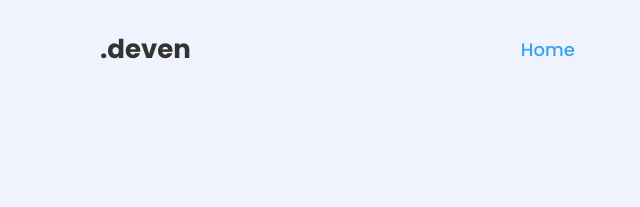
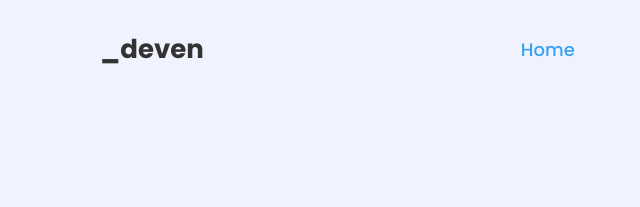
Before and after one commit to Deven2057/dark_mode_portfolio, a plain HTML site: page index.html in a window 1280 px wide. Shown: the top 207 px of the page, 0-640 px from the left. Drawn offline with nearby package versions, Linux system fonts and the light colour scheme.

Commit message:
Update index.html

```diff
--- a/index.html
+++ b/index.html
@@ -18,7 +18,7 @@
     <!-- Header section with logo, navigation, and dark/light mode toggle -->
     <header class="header">
       <div class="logo">
-        <a href="#" class="logo">.deven</a>
+        <a href="#" class="logo">_deven</a>
       </div>
       <nav class="navbar">
 
```
